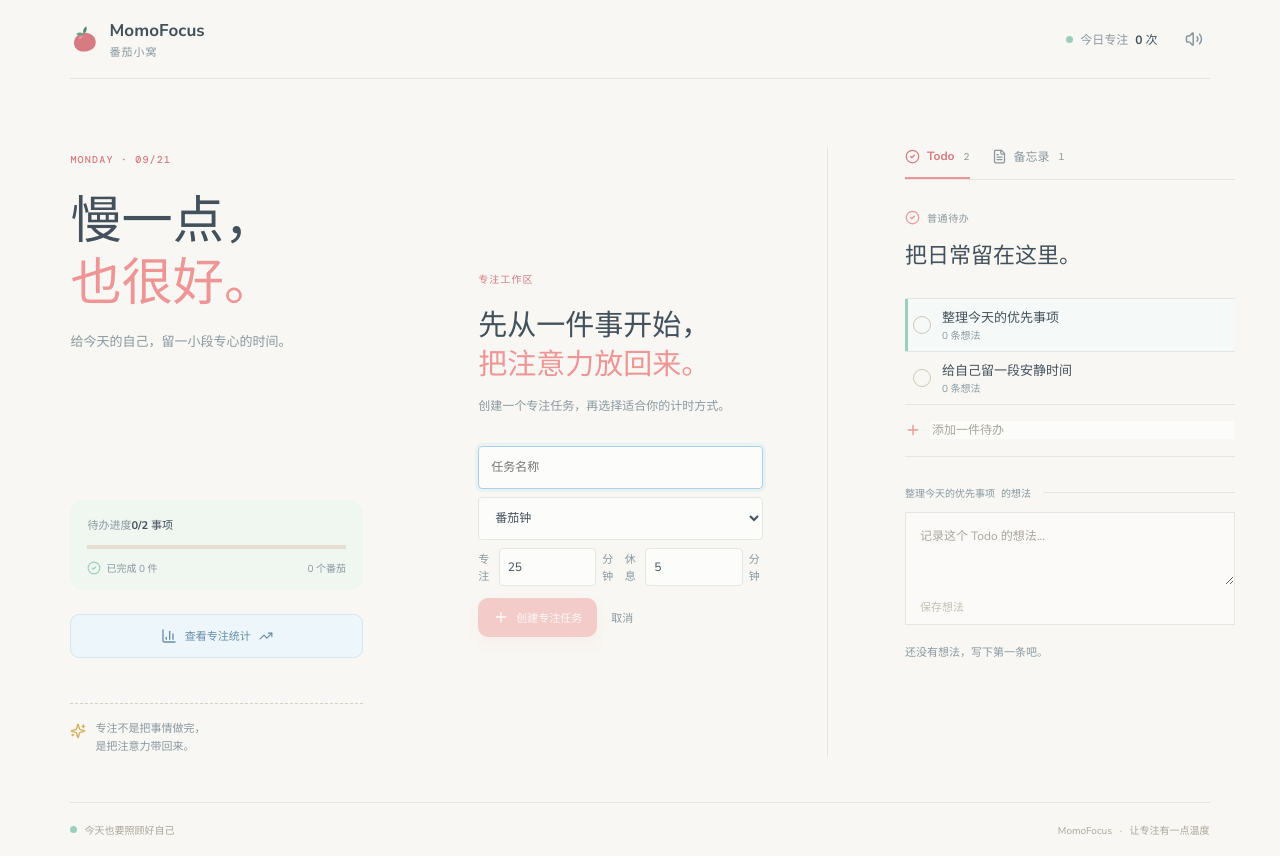
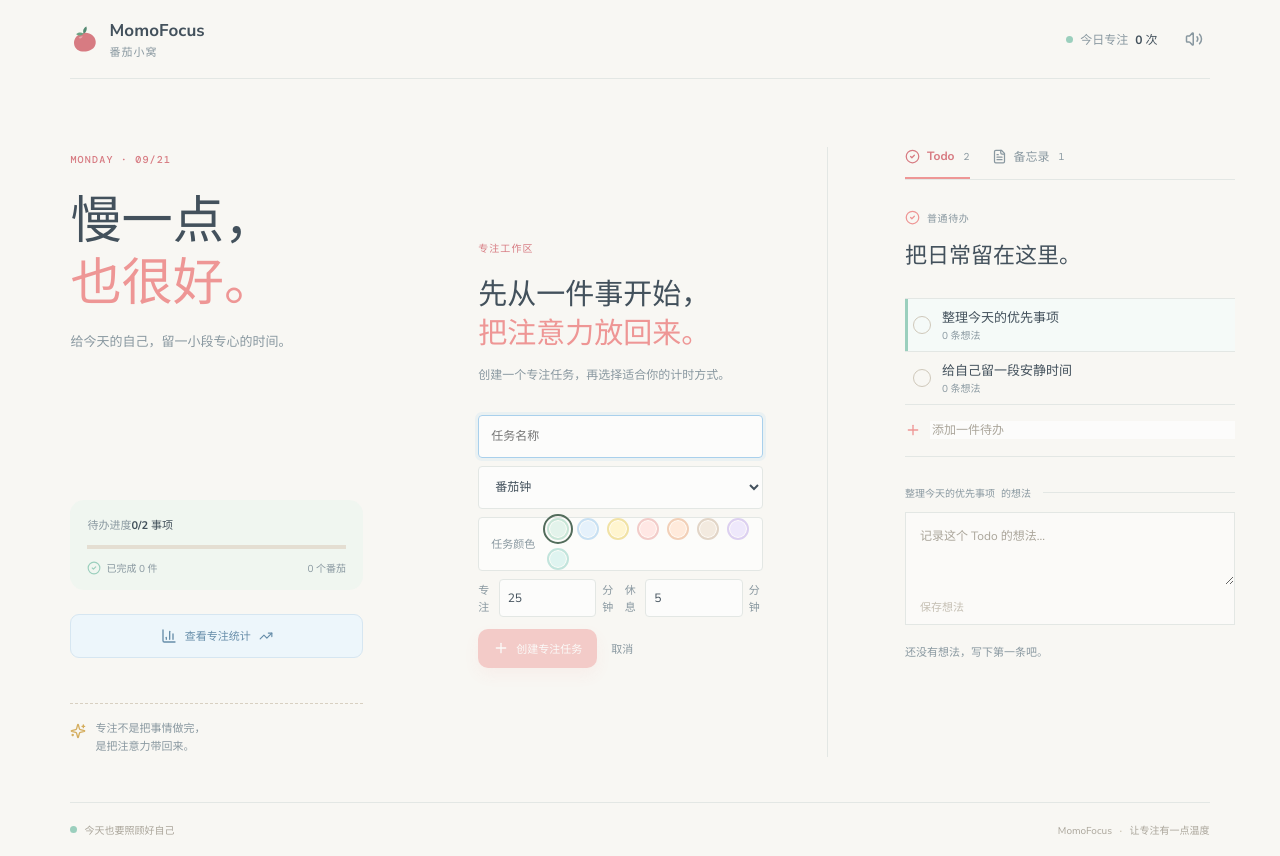
Before and after one commit to qianqqqqqXZQ/MomoFocus, a React (Vite) app: page / in a window 1280 px wide. Both pictures are taken after a click on the button "新建专注任务". Built offline with nearby package versions, Linux system fonts and the light colour scheme; a web font is replaced by a local one.

Commit message:
feat: choose task color when creating

```diff
--- a/src/App.tsx
+++ b/src/App.tsx
@@ -329,6 +329,7 @@ function App() {
   const [taskBreakMinutesInput, setTaskBreakMinutesInput] = useState(
     DEFAULT_BREAK_MINUTES,
   );
+  const [taskColorInput, setTaskColorInput] = useState(DEFAULT_TASK_COLOR);
   const [todoInput, setTodoInput] = useState("");
   const [isCreatingTask, setIsCreatingTask] = useState(false);
   const [mode, setMode] = useState<Mode>("focus");
@@ -791,10 +792,22 @@ function App() {
         type: taskTypeInput,
         focusMinutes: taskFocusMinutesInput,
         breakMinutes: taskBreakMinutesInput,
-        color: DEFAULT_TASK_COLOR,
+        color: taskColorInput,
       },
     ]);
     setTaskInput("");
+    setTaskTypeInput("pomodoro");
+    setTaskFocusMinutesInput(DEFAULT_FOCUS_MINUTES);
+    setTaskBreakMinutesInput(DEFAULT_BREAK_MINUTES);
+    setTaskColorInput(DEFAULT_TASK_COLOR);
+    setIsCreatingTask(false);
+  };
+  const cancelTaskCreation = () => {
+    setTaskInput("");
+    setTaskTypeInput("pomodoro");
+    setTaskFocusMinutesInput(DEFAULT_FOCUS_MINUTES);
+    setTaskBreakMinutesInput(DEFAULT_BREAK_MINUTES);
+    setTaskColorInput(DEFAULT_TASK_COLOR);
     setIsCreatingTask(false);
   };
   const addTodo = () => {
@@ -916,6 +929,28 @@ function App() {
                 <option value="pomodoro">番茄钟</option>
                 <option value="countup">正计时 · 自由记录</option>
               </select>
+              <div className="new-task-color-field">
+                <span>任务颜色</span>
+                <div
+                  className="new-task-color-picker"
+                  aria-label="选择任务颜色"
+                >
+                  {TASK_COLORS.map((option) => (
+                    <button
+                      key={option.id}
+                      type="button"
+                      className={taskColorInput === option.id ? "selected" : ""}
+                      style={{
+                        background: option.background,
+                        borderColor: option.border,
+                      }}
+                      aria-label={option.label}
+                      aria-pressed={taskColorInput === option.id}
+                      onClick={() => setTaskColorInput(option.id)}
+                    />
+                  ))}
+                </div>
+              </div>
               {taskTypeInput === "pomodoro" && (
                 <div className="task-duration-fields">
                   <label>
@@ -968,10 +1003,7 @@ function App() {
                 <Plus size={16} />
                 创建专注任务
               </button>
-              <button
-                className="text-button"
-                onClick={() => setIsCreatingTask(false)}
-              >
+              <button className="text-button" onClick={cancelTaskCreation}>
                 取消
               </button>
             </div>
@@ -979,7 +1011,10 @@ function App() {
         ) : (
           <button
             className="new-task-button"
-            onClick={() => setIsCreatingTask(true)}
+            onClick={() => {
+              setTaskColorInput(DEFAULT_TASK_COLOR);
+              setIsCreatingTask(true);
+            }}
           >
             <Plus size={18} />
             新建专注任务
--- a/src/styles.css
+++ b/src/styles.css
@@ -1994,6 +1994,39 @@ textarea::placeholder {
 .new-task-fields select:focus {
   border-color: var(--red);
 }
+.new-task-color-field {
+  display: flex;
+  align-items: center;
+  gap: 12px;
+  min-height: 43px;
+  padding: 0 12px;
+  border: 1px solid var(--line);
+  border-radius: 4px;
+  background: rgba(255, 255, 255, 0.62);
+}
+.new-task-color-field > span {
+  flex: 0 0 auto;
+  color: var(--muted);
+  font-size: 11px;
+}
+.new-task-color-picker {
+  display: flex;
+  flex: 1;
+  flex-wrap: wrap;
+  gap: 8px;
+}
+.new-task-color-picker button {
+  width: 22px;
+  height: 22px;
+  padding: 0;
+  border: 2px solid;
+  border-radius: 50%;
+  box-shadow: inset 0 0 0 1px #fffdf9;
+}
+.new-task-color-picker button.selected {
+  outline: 2px solid #526c5b;
+  outline-offset: 2px;
+}
 .task-duration-fields {
   display: grid;
   gap: 8px;
```
Also changed, not shown: .codex-work/agents.md, .codex-work/plans.md.
